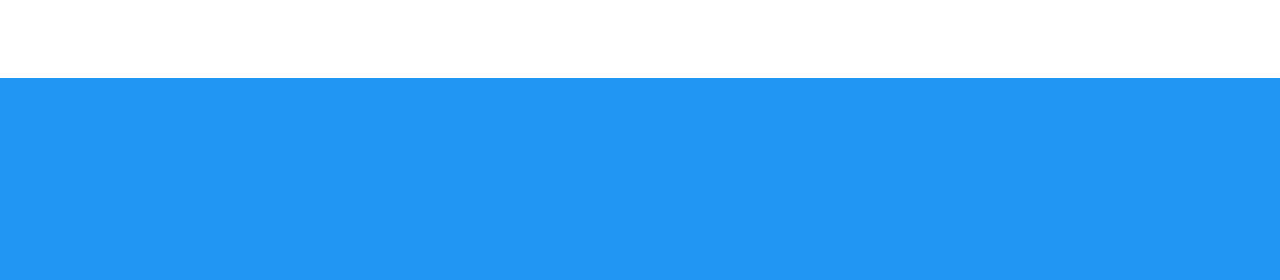
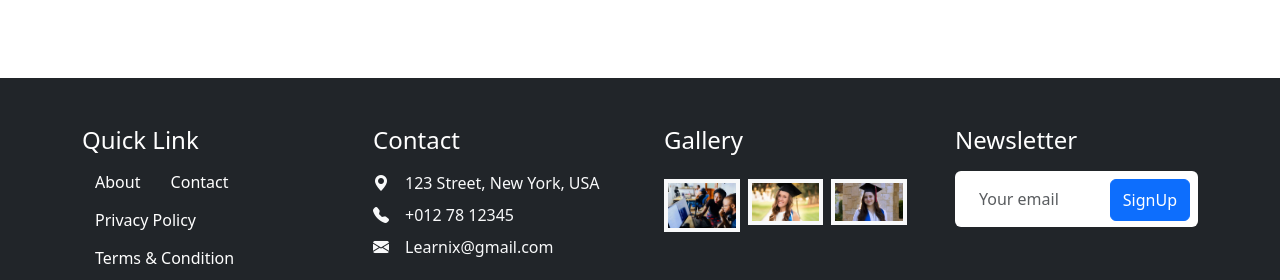
Before and after one commit to anzila-raslin/learnix, a plain HTML site: page index.html in a window 1280 px wide. Shown: the part 3392-3672 px from the top of the page. Drawn offline with nearby package versions, Linux system fonts and the light colour scheme.

Commit message:
modified

```diff
--- a/asset/css/style.css
+++ b/asset/css/style.css
@@ -54,7 +54,7 @@
 
 /* testimonial */
 
-#testimonial{
+/* #testimonial{
   position: relative;
   width: 100%;
   min-height: 100vh;
@@ -63,7 +63,7 @@
   align-items: center;
   background: #2196f3;
   overflow: hidden;
-}
+} */
 
 /* contact */
 
--- a/index.html
+++ b/index.html
@@ -276,7 +276,7 @@
   <!-- about end -->
 
   <!-- testimonial start -->
-  <section id="testimonial"></section>
+  <!-- <section id="testimonial"></section> -->
 
 
   <!-- Testimonial End -->
```
